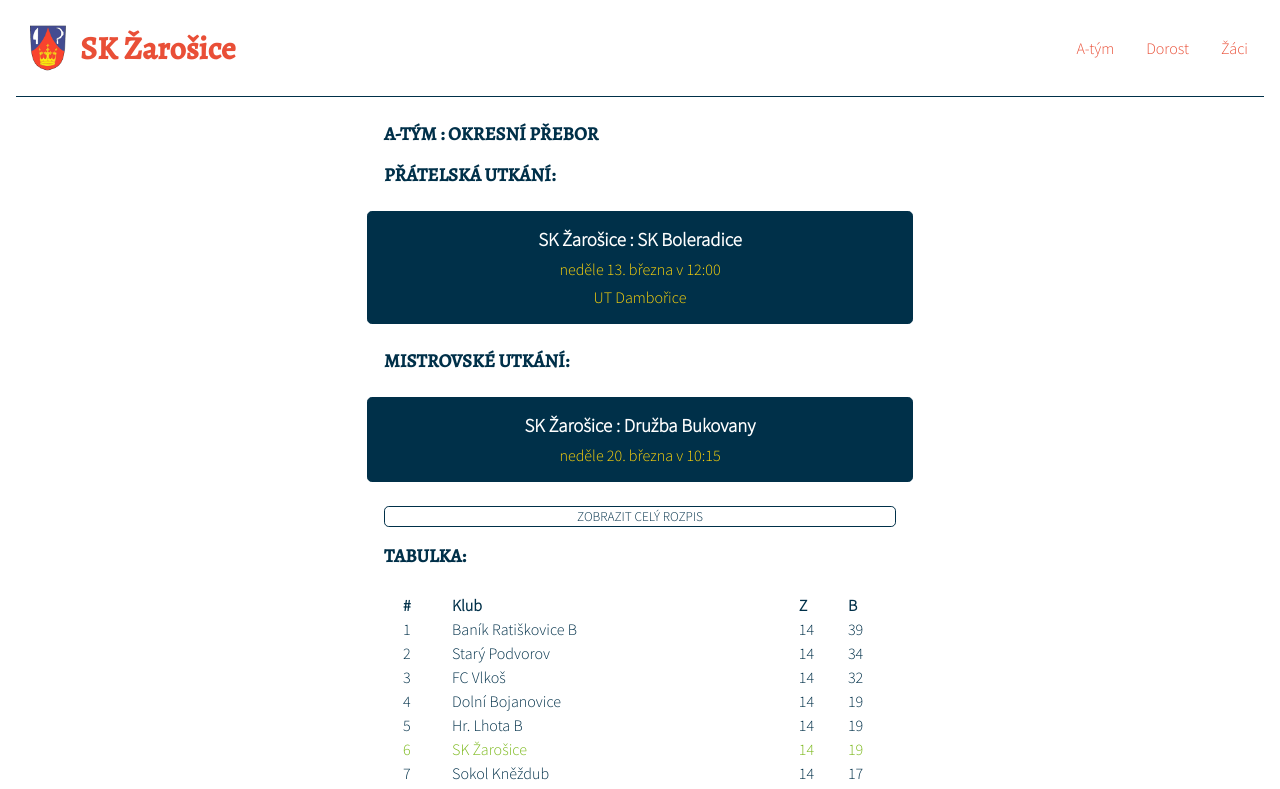
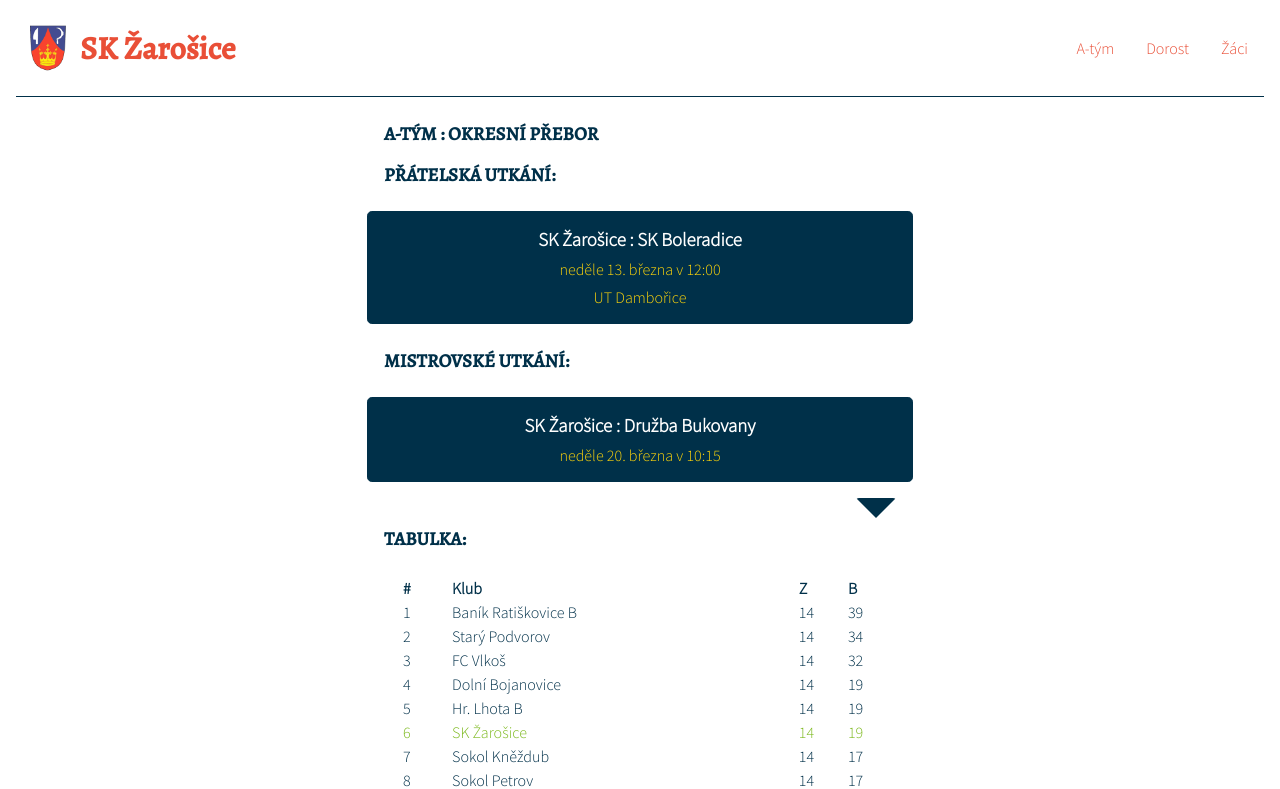
Before and after one commit to StanaSimec/sk-zarosice-web, a React (Create React App) app: page / in a window 1280 px wide. Shown: the top 789 px of the page. Built offline with nearby package versions, Linux system fonts and the light colour scheme.

Commit message:
show all matches update

```diff
--- a/src/components/MatchPlan/MatchPlan.jsx
+++ b/src/components/MatchPlan/MatchPlan.jsx
@@ -1,17 +1,16 @@
-import { useState, Fragment } from "react";
-import { CategoryHeader } from "../CategoryHeader/CategoryHeader";
-import { Match } from "../Match/Match";
-import Text from "../Text/Text";
+import { useState } from "react";
+import classNames from "classnames";
+import { Match } from "../../components";
 
 import "./MatchPlan.scss";
 
 const DisplayAllMatchButton = ({ onClick, isOpen }) => {
-  const buttonText = isOpen ? "Skrýt" : "Zobrazit";
   return (
-    <div className="showMatchPlanButtonWrapper">
-      <button onClick={onClick} className="showMatchPlanButton">
-        <Text text={`${buttonText} celý rozpis`}></Text>
-      </button>
+    <div className="showMatchPlanWrapper">
+      <div
+        onClick={onClick}
+        className={classNames("triangleIcon", isOpen ? "arrowUp" : "arrowDown")}
+      ></div>
     </div>
   );
 };
@@ -22,13 +21,15 @@ export const MatchPlan = ({ matchPlan }) => {
     setIsMatchDisplayed(!isMatchPlanDisplayed);
   };
   return (
-    <Fragment>
+    <div className="matchPlan">
       <DisplayAllMatchButton
         onClick={onButtonClick}
         isOpen={isMatchPlanDisplayed}
       />
-      {isMatchPlanDisplayed &&
-        matchPlan.map((match) => <Match match={match} key={match.date} />)}
-    </Fragment>
+      <div className="matchPlanComplete">
+        {isMatchPlanDisplayed &&
+          matchPlan.map((match) => <Match match={match} key={match.date} />)}
+      </div>
+    </div>
   );
 };
--- a/src/components/MatchPlan/MatchPlan.scss
+++ b/src/components/MatchPlan/MatchPlan.scss
@@ -1,18 +1,41 @@
 @import "src/constants/styles";
 
-.showMatchPlanButtonWrapper {
+.matchPlan {
   width: 100%;
   display: flex;
+  flex-direction: column;
   align-items: center;
   justify-content: center;
 
-  .showMatchPlanButton {
+  .showMatchPlanWrapper {
     width: $content-width;
-    min-width: $content-min-width;
-    text-transform: uppercase;
-    margin: 0.5rem;
-    background-color: $white;
-    border: 1px solid $blue;
-    border-radius: $borderRound;
+    display: flex;
+    align-items: center;
+    justify-content: flex-end;
+  }
+
+  $triangleSize: 20px;
+  .triangleIcon {
+    width: 0;
+    height: 0;
+    border-left: $triangleSize solid transparent;
+    border-right: $triangleSize solid transparent;
+    border-radius: 3px;
+  }
+
+  .arrowDown {
+    border-top: $triangleSize solid $blue;
+  }
+
+  .arrowUp {
+    border-bottom: $triangleSize solid $blue;
+  }
+
+  .matchPlanComplete {
+    width: 100%;
+    display: flex;
+    flex-direction: column;
+    align-items: center;
+    justify-content: center;
   }
 }
```
